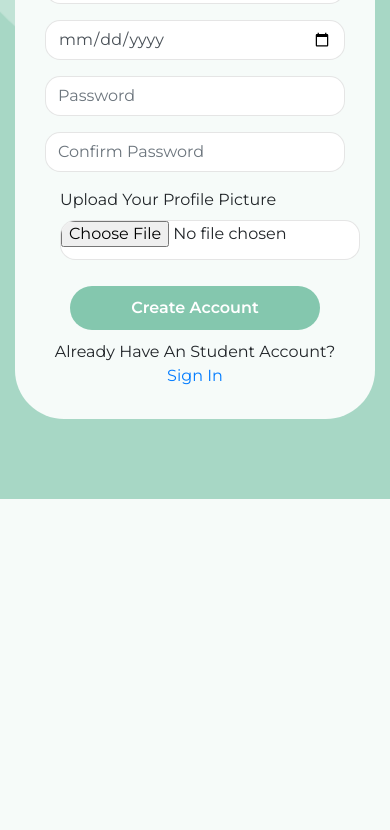
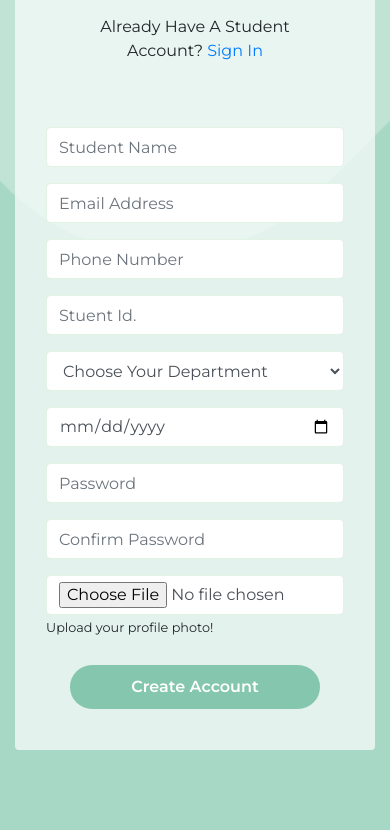
Before and after one commit to AlgorithmsUnlocks/university-management-system, a PHP site: page /university-management-system/student_register_form.php in a window 390 px wide. Shown: the part 497-1327 px from the top of the page. Before the commit the page ends 996 px from the top, so only its background shows below. Run offline with PHP 8.4, Linux system fonts and the light colour scheme; some libraries are stand-ins or nearby versions.

Commit message:
first commit

```diff
--- a/Database/config.php
+++ b/Database/config.php
@@ -2,7 +2,7 @@
  $server_name = "localhost";
  $user_name = "root";
  $user_password = "";
- $database_name = "project-thesis-manager";
+ $database_name = "university-management-system";
 
  $db_conn = mysqli_connect($server_name,$user_name,$user_password,$database_name);
 
--- a/css/register_page.css
+++ b/css/register_page.css
@@ -2,7 +2,7 @@
 
 .registration-form
 {
-    background: #F6FBF9;
+    background: #f6fbf9c2;
   border-radius: 49.0901px;
   margin: 5rem auto;
   padding: 15px 55px;
@@ -25,8 +25,8 @@
 .registration-form .register-form input,.register-form select
 {
     background: #FFFFFF;
-    border: 1.53407px solid rgba(0, 0, 0, 0.1);
-    border-radius: 15.3407px;
+    border: 1.53407px solid #28a74524;
+    border-radius: 5px;
     height: 40px;
     font-style: normal;
     font-weight: 400;
--- a/student/cse_teacher.php
+++ b/student/cse_teacher.php
@@ -9,9 +9,9 @@ include ('includes/navbar.php');
                 <!-- Begin Page Content -->
                 <div class="container-fluid">
 
-                    <!-- Page Heading -->
+                    <!-- Page Heading    <img src="upload/label.png" alt="" srcset="">-->
                     <div class="d-sm-flex align-items-center justify-content-between mb-4">
-                        <img src="upload/label.png" alt="" srcset="">
+
                         <h2 class="h3 mb-0 text-gray-800">Faculty Member of CSE</h2>
                           <!-- Page Heading
                         <a href="#" class="d-none d-sm-inline-block btn btn-sm btn-primary shadow-sm"><i
--- a/student/faculty.php
+++ b/student/faculty.php
@@ -9,9 +9,9 @@ include ('includes/navbar.php');
                 <!-- Begin Page Content -->
                 <div class="container-fluid">
 
-                    <!-- Page Heading -->
+                    <!-- Page Heading   <img src="upload/label.png" alt="" srcset=""> -->
                     <div class="d-sm-flex align-items-center justify-content-between mb-4">
-                        <img src="upload/label.png" alt="" srcset="">
+
                         <h1 class="h3 mb-0 text-gray-800">Faculty of Leading University</h1>
                           <!-- Page Heading
                         <a href="#" class="d-none d-sm-inline-block btn btn-sm btn-primary shadow-sm"><i
--- a/student/index.php
+++ b/student/index.php
@@ -7,11 +7,11 @@ include 'includes/navbar.php';
 
 <!-- Content Wrapper -->
 
-                <!-- Begin Page Content -->
+                <!-- Begin Page Content  <img src="upload/label.png" alt="" srcset=""> -->
                 <div class="container-fluid">
 
                     <div class="d-sm-flex align-items-center justify-content-between mb-4">
-                        <img src="upload/label.png" alt="" srcset="">
+
                         <h1 class="h3 mb-0 text-gray-800">Dashboard</h1>
                           <!-- Page Heading
                         <a href="#" class="d-none d-sm-inline-block btn btn-sm btn-primary shadow-sm"><i
--- a/student_register_form.php
+++ b/student_register_form.php
@@ -25,12 +25,22 @@
 
      <div class="container-fluid">
       <div class="row justify-content-center">
-        <div class="col-md-6 md-auto">
-        <div class="container registration-form">
-        <div class="row">
+        <div class="col-md-12">
+         <div class="container registration-form rounded">
+          <div class="row align-items-start">
 
-            <div class="col-lg-10 m-auto">
-              <div class="form-info text-center">
+            <div class="col-md-12 text-center p-3">
+                <h4>Create An Student Account</h4>
+                <p>This is only for <span>Leading University </span> Student</p>
+            </div>
+
+            <div class="col-md-6 align-itme-center p-3">
+               <div class="register-right-content">
+
+                  <img src="src/images/university-student.jpg" alt="" class="img-fluid rounded">
+                  <div class="info p-3">
+
+                      <p class="text-center">Already Have A Student Account? <a href='student_login.php'>Sign In</a></p>
                       <?php
                        session_start();
                         if(isset($_SESSION['empty']) && $_SESSION['empty'] !=''){
@@ -39,9 +49,14 @@
 
                         }
                       ?>
+                  </div>
+               </div>
+            </div>
 
-                <h4>Create An Student Account</h4>
-                <p>This is only for <span>Leading University </span> Student</p>
+            <div class="col-lg-6 p-3">
+              <div class="register-left-content">
+                  <div class="form-info text-center">
+
 
                   </div>
                     <form action="student_action.php" method="post" enctype="multipart/form-data">
@@ -83,25 +98,23 @@
                             <input type="password" class='form-control' name='student_password' placeholder='Password' require>
                           </div>
                           <div class="form-group">
-                        <input type="text" class='form-control' name='student_cfpassword'  placeholder='Confirm Password' require>
+                            <input type="password" class='form-control' name='student_cfpassword'  placeholder='Confirm Password' require>
                           </div>
-                      <div class="form-group col">
-                          <label for="user_avater">Upload Your Profile Picture</label>
-                          <input type="file" class='form-controls-file' name='student_avater' require>
+                          <div class="form-group">
+                              <input type="file" class='form-control' name='student_avater' id="formFile" require>
+                              <small>Upload your profile photo!</small>
                           </div>
                           <div class="submit-regiter text-center">
                             <button type='submit' name='register_student' id='register-btn'>Create Account</button>
                           </div>
                         </div>
                     </form>
-               <div class="info text-center">
-                  <p>Already Have An Student Account? <a href='student_login.php'>Sign In</a></p>
+                </div>
             </div>
 
 
 
 
-          </div>
         </div>
       </div>
         </div>
```
Also changed, not shown: admin/includes/navbar.php (+1 -12 lines), student/includes/header.php (+24 -0 lines), student/includes/navbar.php (+1 -12 lines), student_login.php (+16 -9 lines), src/images/student-login.jpg (added), upload/developer_ruman.webp (added), 1 other file. Lines whose indentation alone changed are shown as unchanged.
